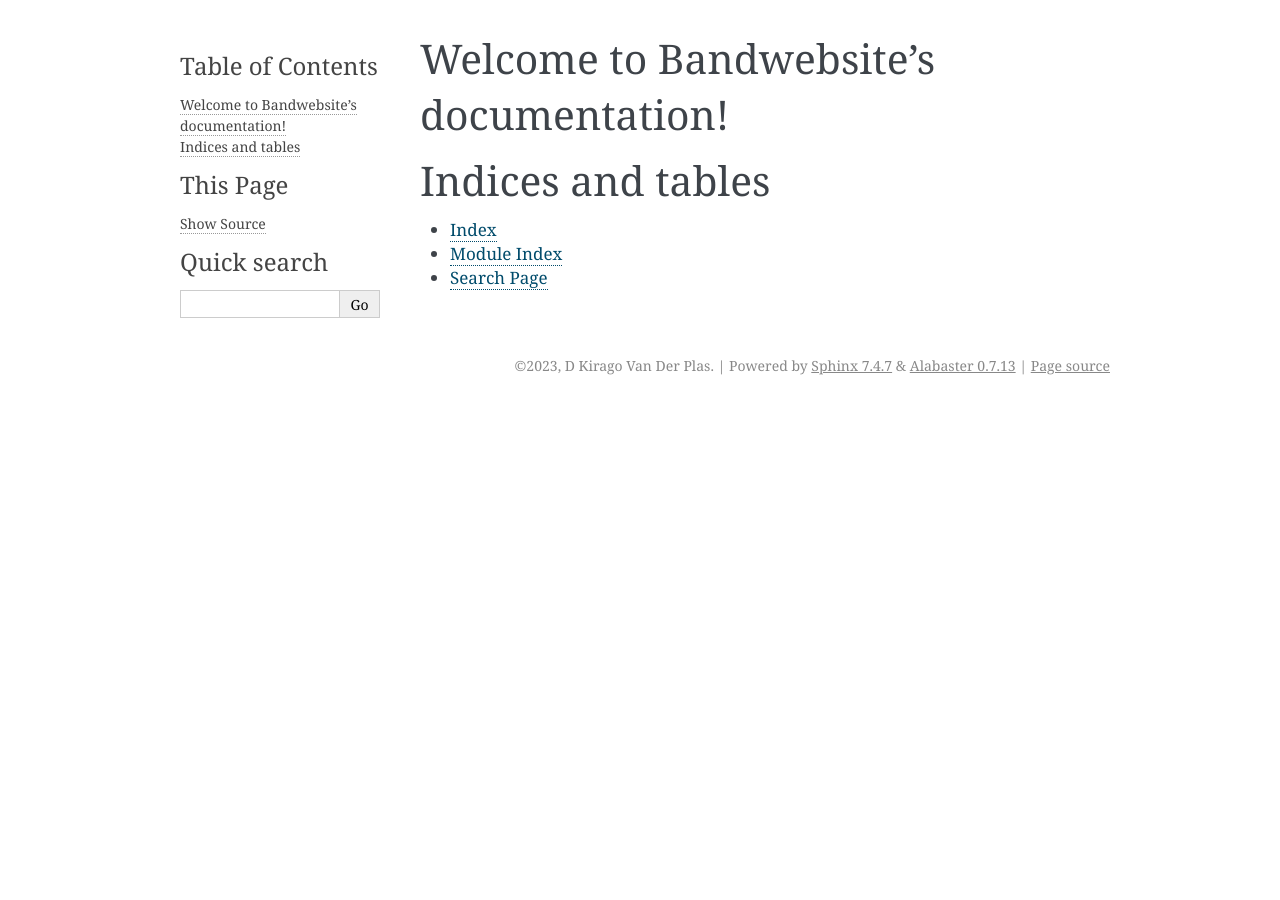
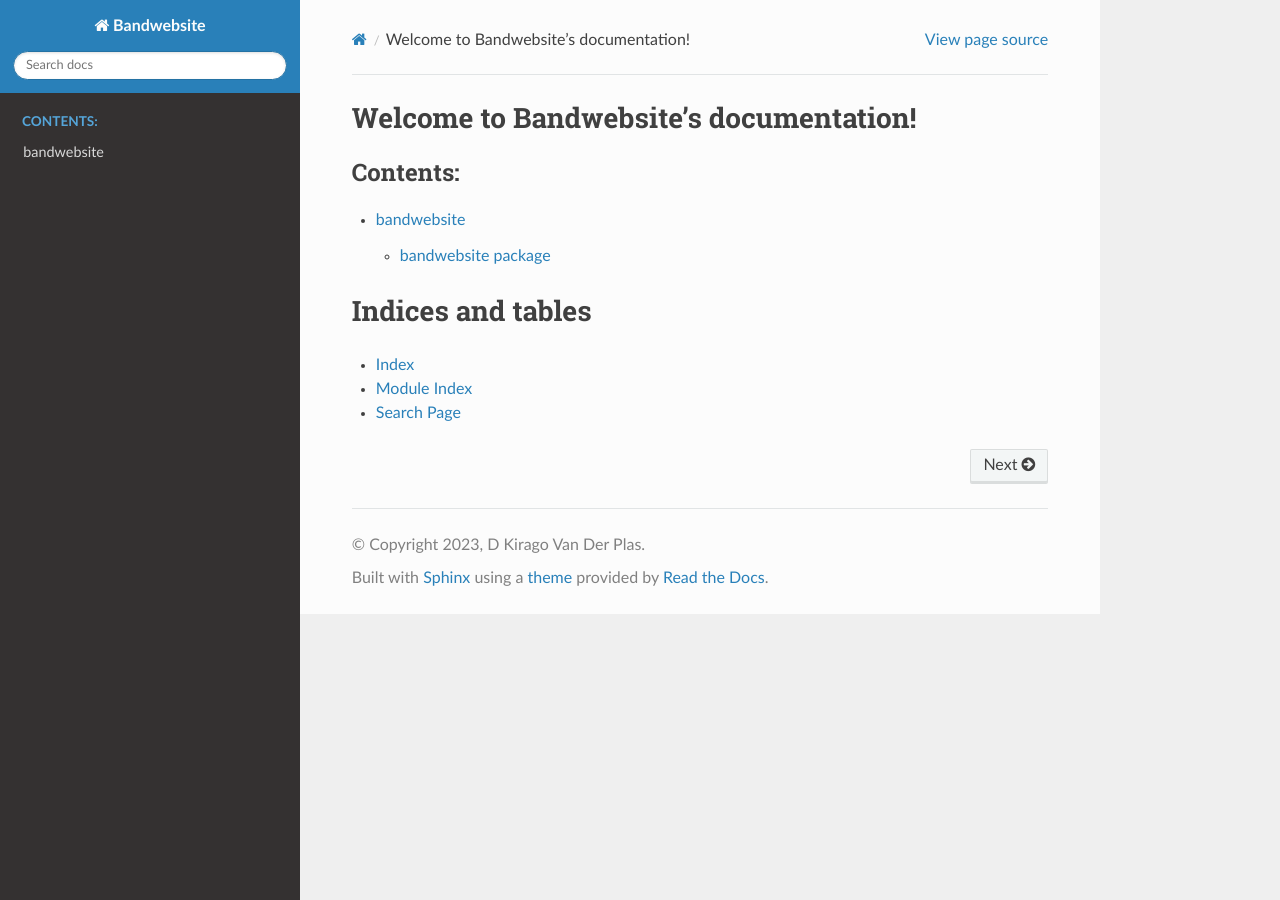
Before and after one commit to vdp11/bandwebsite, a Sphinx documentation site: the page built from docs/index.rst, in a window 1280 px wide. Built offline with Sphinx 7.4.7 and the Read the Docs theme 2.0.0, drawn with Linux system fonts in a browser that asks for light colours.

Commit message:
Initial commit

```diff
--- a/docs/conf.py
+++ b/docs/conf.py
@@ -1,3 +1,10 @@
+import os
+import sys
+import django
+sys.path.insert(0, os.path.abspath('..'))
+os.environ['DJANGO_SETTINGS_MODULE'] = 'bandwebsite.settings'
+django.setup()
+
 # Configuration file for the Sphinx documentation builder.
 #
 # For the full list of built-in configuration values, see the documentation:
@@ -14,7 +21,9 @@ release = '21.09.23'
 # -- General configuration ---------------------------------------------------
 # https://www.sphinx-doc.org/en/master/usage/configuration.html#general-configuration
 
-extensions = []
+extensions = ['sphinx.ext.autodoc',
+              'sphinx.ext.viewcode',
+              'sphinx.ext.napoleon']
 
 templates_path = ['_templates']
 exclude_patterns = ['_build', 'Thumbs.db', '.DS_Store']
@@ -24,5 +33,5 @@ exclude_patterns = ['_build', 'Thumbs.db', '.DS_Store']
 # -- Options for HTML output -------------------------------------------------
 # https://www.sphinx-doc.org/en/master/usage/configuration.html#options-for-html-output
 
-html_theme = 'alabaster'
+html_theme = 'sphinx_rtd_theme'
 html_static_path = ['_static']
--- a/docs/index.rst
+++ b/docs/index.rst
@@ -10,6 +10,8 @@ Welcome to Bandwebsite's documentation!
    :maxdepth: 2
    :caption: Contents:
 
+   modules
+
 
 
 Indices and tables
--- /dev/null
+++ b/docs/modules.rst
@@ -0,0 +1,7 @@
+bandwebsite
+===========
+
+.. toctree::
+   :maxdepth: 4
+
+   bandwebsite
```
Also changed, not shown: docs/bandwebsite.rst (added, +69 -0 lines).
